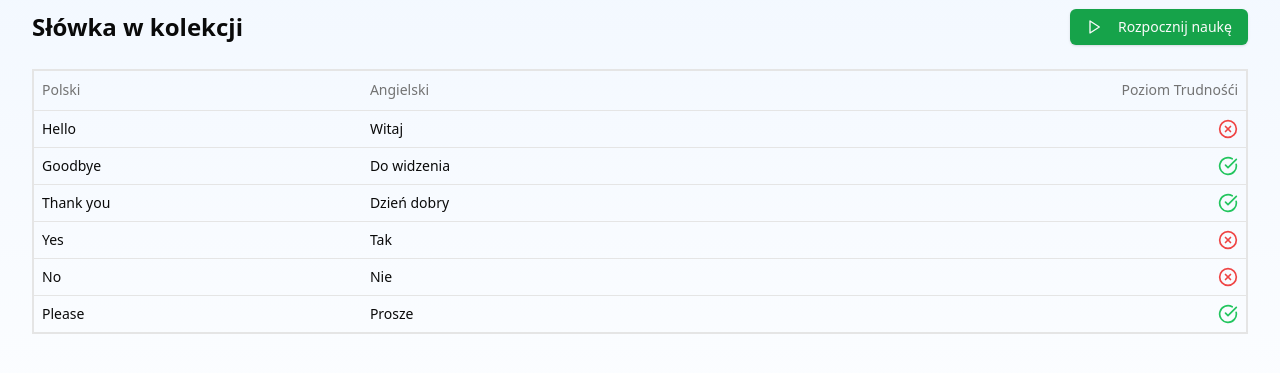
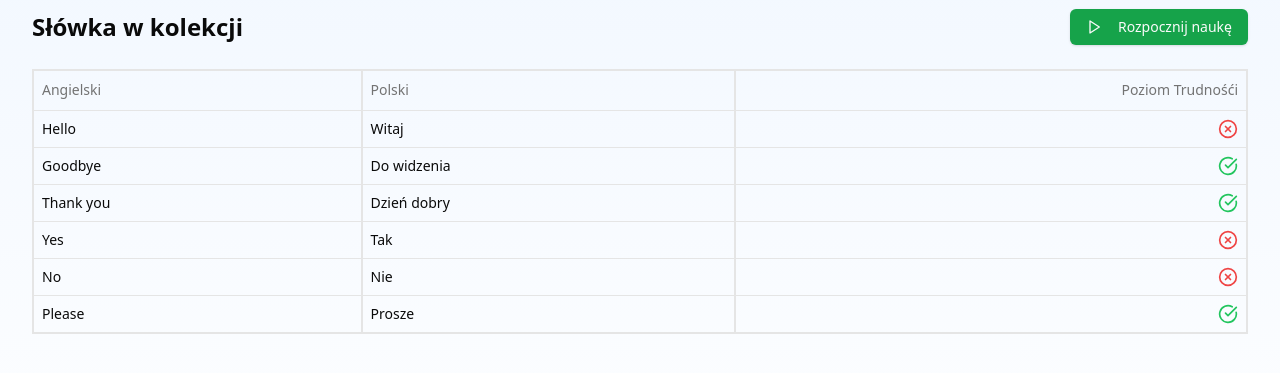
Before and after one commit to bartlomiejszalowski/flash-learn, a React (Vite) app in the folder frontend/: page /collections/a1 in a window 1280 px wide. Shown: the part 281-654 px from the top of the page. Built offline with nearby package versions, Linux system fonts and the light colour scheme.

Commit message:
added borders to table

```diff
--- a/frontend/src/pages/Collection/components/VocabularyTable/components/VocabularyTableBody.tsx
+++ b/frontend/src/pages/Collection/components/VocabularyTable/components/VocabularyTableBody.tsx
@@ -12,9 +12,9 @@ export const VocabularyTableBody: React.FC<Props> = ({ vocabulary }) => {
     <TableBody>
       {vocabulary.map((item) => (
         <TableRow key={item.word}>
-          <TableCell>{item.word}</TableCell>
-          <TableCell>{item.translation}</TableCell>
-          <TableCell className="flex justify-end w-full">
+          <TableCell className="border-r-2 ">{item.word}</TableCell>
+          <TableCell className="border-r-2 ">{item.translation}</TableCell>
+          <TableCell className="flex justify-end w-full ">
             {item.word.length > 5 ? (
               <CheckCircle className="h-5 w-5 text-green-500" />
             ) : (
--- a/frontend/src/pages/Collection/components/VocabularyTable/components/VocabularyTableHeader.tsx
+++ b/frontend/src/pages/Collection/components/VocabularyTable/components/VocabularyTableHeader.tsx
@@ -4,8 +4,8 @@ export const VocabularyTableHeader = () => {
   return (
     <TableHeader>
       <TableRow>
-        <TableHead>Polski </TableHead>
-        <TableHead>Angielski</TableHead>
+        <TableHead className="border-r-2">Angielski</TableHead>
+        <TableHead className="border-r-2">Polski </TableHead>
         <TableHead className="text-right">Poziom Trudnośći</TableHead>
       </TableRow>
     </TableHeader>
```
